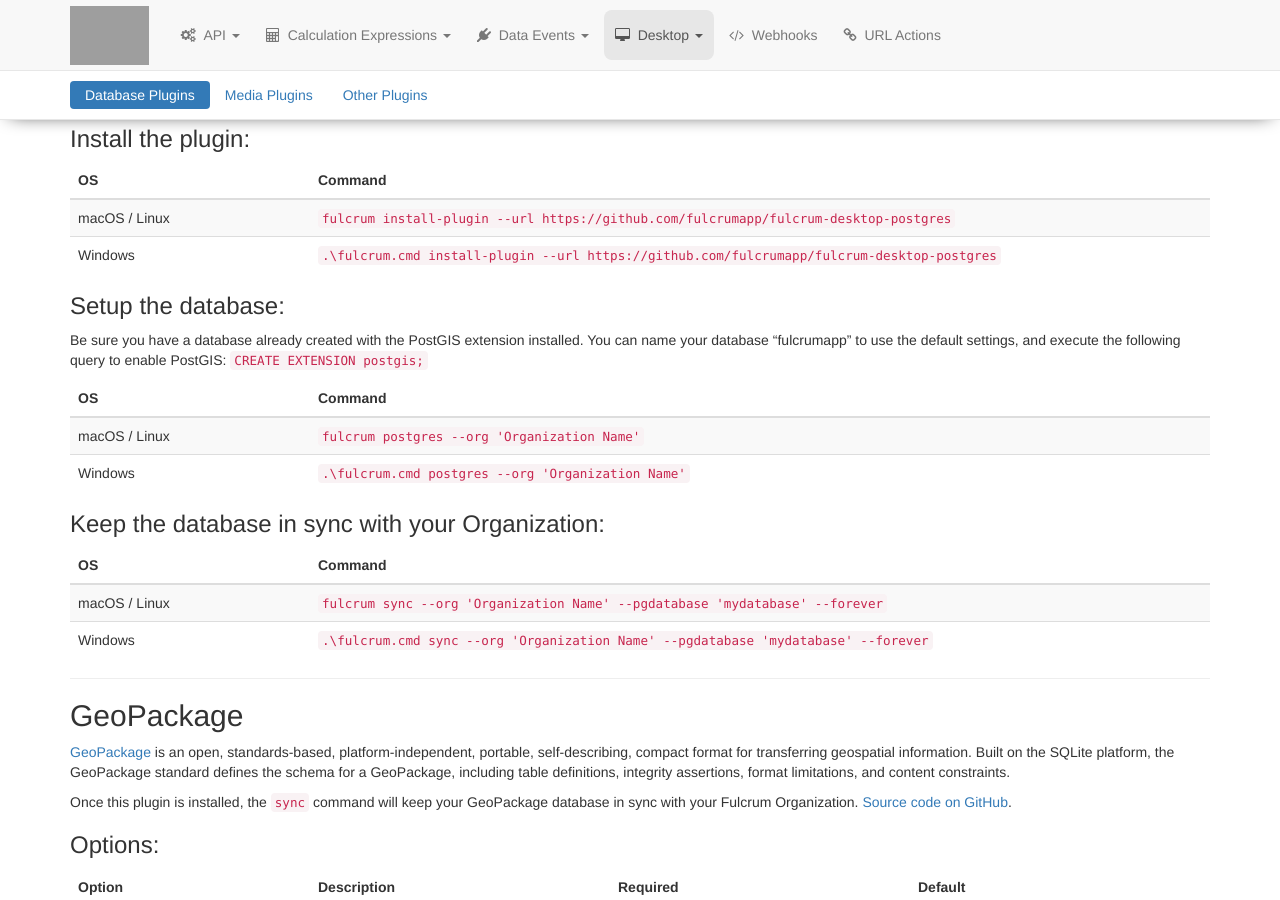
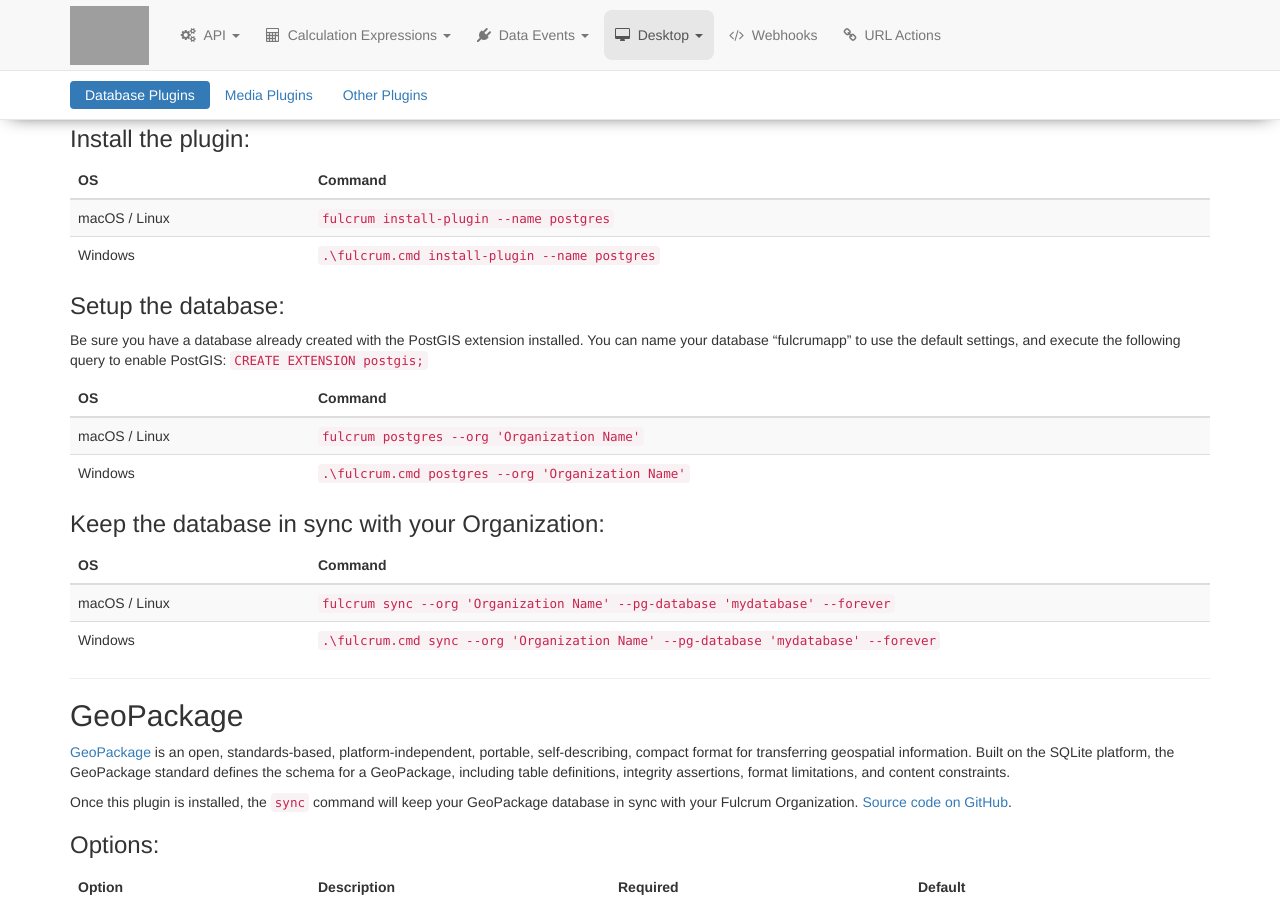
Before and after one commit to rylincoln/developer.fulcrumapp.com, a Jekyll site: the page built from _desktop/plugins.md, in a window 1280 px wide and 900 px high, scrolled down 1034 px. Built offline with Jekyll 4.4.1, drawn with Linux system fonts in a browser that asks for light colours; nearby versions of some CDN libraries; grey boxes are pictures that could not be loaded.

Commit message:
Update docs

```diff
--- a/_desktop/plugins.md
+++ b/_desktop/plugins.md
@@ -46,8 +46,8 @@ Once this plugin is installed, the `sync` command will keep your PostgreSQL data
 {:.table.table-striped.event-table}
 | OS | Command |
 | - | - |
-| macOS / Linux  | `fulcrum install-plugin --url https://github.com/fulcrumapp/fulcrum-desktop-postgres`  |
-| Windows | `.\fulcrum.cmd install-plugin --url https://github.com/fulcrumapp/fulcrum-desktop-postgres` |
+| macOS / Linux  | `fulcrum install-plugin --name postgres`  |
+| Windows | `.\fulcrum.cmd install-plugin --name postgres` |
 
 ### Setup the database:
 
@@ -64,8 +64,8 @@ Be sure you have a database already created with the PostGIS extension installed
 {:.table.table-striped.event-table}
 | OS | Command |
 | - | - |
-| macOS / Linux  | `fulcrum sync --org 'Organization Name' --pgdatabase 'mydatabase' --forever`  |
-| Windows | `.\fulcrum.cmd sync --org 'Organization Name' --pgdatabase 'mydatabase' --forever` |
+| macOS / Linux  | `fulcrum sync --org 'Organization Name' --pg-database 'mydatabase' --forever`  |
+| Windows | `.\fulcrum.cmd sync --org 'Organization Name' --pg-database 'mydatabase' --forever` |
 
 ---
 
```
